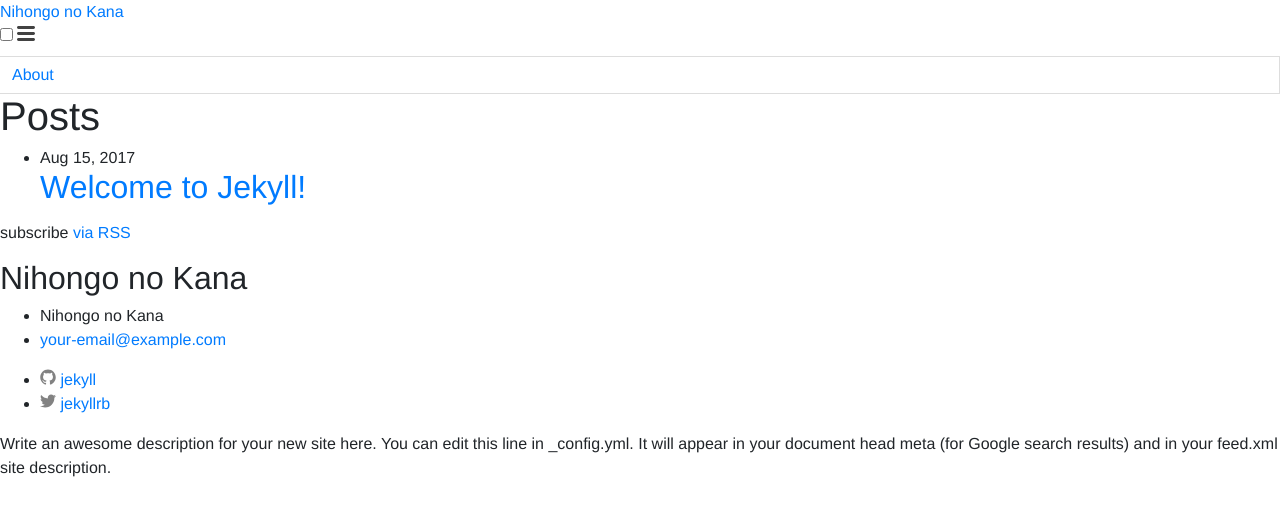
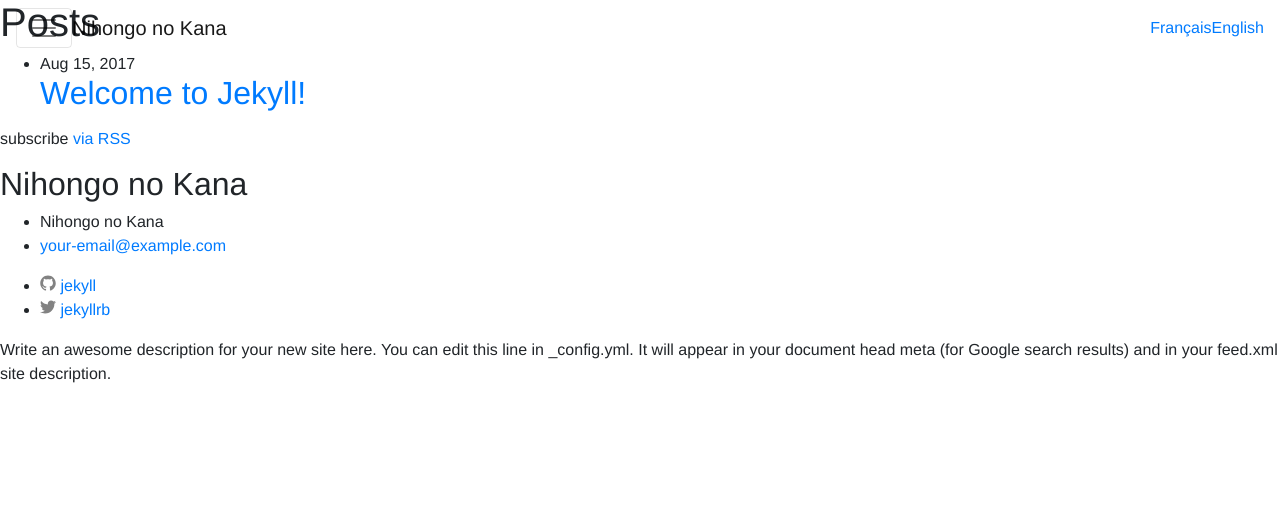
Before and after one commit to chsxf/nihongo-no-kana-website, a Jekyll site: the page built from index.md, in a window 1280 px wide. Shown: the top 516 px of the page. Built offline with Jekyll 4.4.1, drawn with Linux system fonts in a browser that asks for light colours; nearby versions of some CDN libraries.

Commit message:
Suppression du plugin jekyll-feed WIP - Barre de navigation d'en-tête

```diff
--- a/Gemfile
+++ b/Gemfile
@@ -14,10 +14,5 @@ gem "jekyll", "3.5.2"
 # uncomment the line below. To upgrade, run `bundle update github-pages`.
 # gem "github-pages", group: :jekyll_plugins
 
-# If you have any plugins, put them here!
-group :jekyll_plugins do
-   gem "jekyll-feed", "~> 0.6"
-end
-
 # Windows does not include zoneinfo files, so bundle the tzinfo-data gem
 gem 'tzinfo-data', platforms: [:mingw, :mswin, :x64_mingw, :jruby]
--- a/_config.yml
+++ b/_config.yml
@@ -26,8 +26,6 @@ github_username:  jekyll
 
 # Build settings
 markdown: kramdown
-plugins:
-  - jekyll-feed
 permalink: pretty
 
 # Exclude from processing.
--- a/_includes/head.html
+++ b/_includes/head.html
@@ -8,9 +8,16 @@
     <link rel="stylesheet" href="{{ "/assets/main.css" | relative_url }}">
     <link rel="stylesheet" href="https://maxcdn.bootstrapcdn.com/bootstrap/4.0.0-beta/css/bootstrap.min.css" integrity="sha384-/Y6pD6FV/Vv2HJnA6t+vslU6fwYXjCFtcEpHbNJ0lyAFsXTsjBbfaDjzALeQsN6M" crossorigin="anonymous">
     <link rel="canonical" href="{{ page.url | replace:'index.html','' | absolute_url }}">
-    <link rel="alternate" type="application/rss+xml" title="{{ site.title | escape }}" href="{{ "/feed.xml" | relative_url }}">
+    {% if lang == "fr" %}
+        {% assign feed_url = "/fr/feed.xml" | relative_url %}
+    {% else %}
+        {% assign feed_url = "/feed.xml" | relative_url %}
+    {% endif %}
+    <link rel="alternate" type="application/rss+xml" title="{{ site.title | escape }}" href="{{ feed_url }}">
 
     <script src="https://code.jquery.com/jquery-3.2.1.slim.min.js" integrity="sha384-KJ3o2DKtIkvYIK3UENzmM7KCkRr/rE9/Qpg6aAZGJwFDMVNA/GpGFF93hXpG5KkN" crossorigin="anonymous"></script>
+    <script src="https://cdnjs.cloudflare.com/ajax/libs/popper.js/1.11.0/umd/popper.min.js" integrity="sha384-b/U6ypiBEHpOf/4+1nzFpr53nxSS+GLCkfwBdFNTxtclqqenISfwAzpKaMNFNmj4" crossorigin="anonymous"></script>
+    <script src="https://maxcdn.bootstrapcdn.com/bootstrap/4.0.0-beta/js/bootstrap.min.js" integrity="sha384-h0AbiXch4ZDo7tp9hKZ4TsHbi047NrKGLO3SEJAg45jXxnGIfYzk4Si90RDIqNm1" crossorigin="anonymous"></script>
     <script src="/assets/js/js.cookie-2.1.4.min.js" type="text/javascript"></script>
 
     {% if jekyll.environment == 'production' and site.google_analytics %}
--- a/_includes/header.html
+++ b/_includes/header.html
@@ -1,32 +1,18 @@
-<header class="site-header" role="banner">
+<header>
+  <nav class="navbar navbar-light">
+    <button class="navbar-toggler" type="button" data-toggle="collapse" data-target="#navbarToggleExternalContent" aria-controls="navbarToggleExternalContent" aria-expanded="false" aria-label="Toggle navigation">
+      <span class="navbar-toggler-icon"></span>
+    </button>
+    <a href="/" class="navbar-brand mr-auto">{{ site.title }}</a>
+    <span class="nav-fill"></span>
+    <a href="/" class="navbar-link my-lg-0">Français</a>
+    <a href="/" class="navbar-link">English</a>
+  </nav>
 
-  <div class="wrapper">
-    {% assign default_paths = site.pages | map: "path" %}
-    {% assign page_paths = site.header_pages | default: default_paths %}
-    <a class="site-title" href="{{ "/" | relative_url }}">{{ site.title | escape }}</a>
-
-    {% if page_paths %}
-      <nav class="site-nav">
-        <input type="checkbox" id="nav-trigger" class="nav-trigger" />
-        <label for="nav-trigger">
-          <span class="menu-icon">
-            <svg viewBox="0 0 18 15" width="18px" height="15px">
-              <path fill="#424242" d="M18,1.484c0,0.82-0.665,1.484-1.484,1.484H1.484C0.665,2.969,0,2.304,0,1.484l0,0C0,0.665,0.665,0,1.484,0 h15.031C17.335,0,18,0.665,18,1.484L18,1.484z"/>
-              <path fill="#424242" d="M18,7.516C18,8.335,17.335,9,16.516,9H1.484C0.665,9,0,8.335,0,7.516l0,0c0-0.82,0.665-1.484,1.484-1.484 h15.031C17.335,6.031,18,6.696,18,7.516L18,7.516z"/>
-              <path fill="#424242" d="M18,13.516C18,14.335,17.335,15,16.516,15H1.484C0.665,15,0,14.335,0,13.516l0,0 c0-0.82,0.665-1.484,1.484-1.484h15.031C17.335,12.031,18,12.696,18,13.516L18,13.516z"/>
-            </svg>
-          </span>
-        </label>
-
-        <div class="trigger">
-          {% for path in page_paths %}
-            {% assign my_page = site.pages | where: "path", path | first %}
-            {% if my_page.title %}
-            <a class="page-link" href="{{ my_page.url | relative_url }}">{{ my_page.title | escape }}</a>
-            {% endif %}
-          {% endfor %}
-        </div>
-      </nav>
-    {% endif %}
+  <div class="collapse" id="navbarToggleExternalContent">
+    <div class="bg-dark p-4">
+      <h4 class="text-white">Collapsed content</h4>
+      <span class="text-muted">Toggleable via the navbar brand.</span>
+    </div>
   </div>
 </header>
--- a/assets/main.scss
+++ b/assets/main.scss
@@ -7,3 +7,10 @@ $font-stack: "San Fracisco", "Helvetica Neue", Helvetica, Arial, sans-serif;
 * {
 	font-family: $font-stack;
 }
+
+body > header {
+	position: absolute;
+	left: 0;
+	top: 0;
+	right: 0;
+}
```
